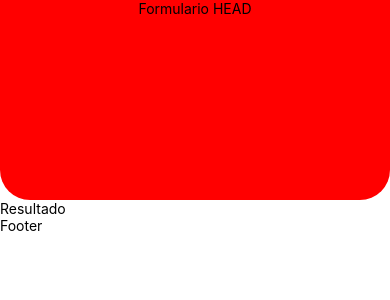
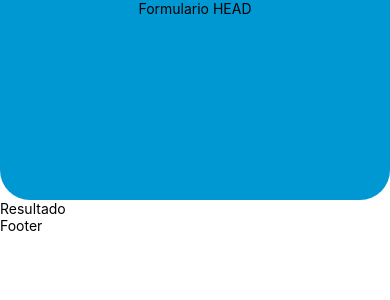
Before and after one commit to AdrianBailador/-Loan-quote----, a React Native app: screen / in a window 390 px wide. Shown: the top 300 px of the page. Built offline with nearby package versions, Linux system fonts and the light colour scheme.

Commit message:
Colores globales de la app
Colores globales reutilizables

```diff
--- a/App.js
+++ b/App.js
@@ -1,5 +1,6 @@
 import React from 'react';
 import {StyleSheet, View, Text, SafeAreaView} from 'react-native';
+import colors from './src/utils/colors';
 
 export default function App() {
   return (
@@ -21,7 +22,7 @@ export default function App() {
 
 const styles = StyleSheet.create({
   SafeArea: {
-    backgroundColor: '#f00',
+    backgroundColor: colors.PRIMARY_COLOR,
     height: 200,
     borderBottomLeftRadius: 30,
     borderBottomRightRadius: 30,
--- /dev/null
+++ b/src/utils/colors.js
@@ -0,0 +1,4 @@
+export default {
+  PRIMARY_COLOR: '#0098D3',
+  PRIMARY_COLOR_DARK: '#006691',
+}
```
